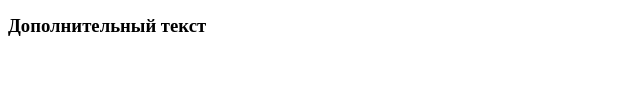
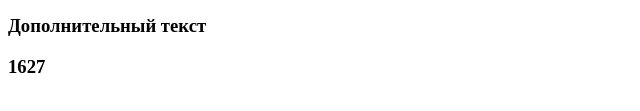
Before and after one commit to Rostislav1985/project, a plain HTML site: page index.html in a window 1280 px wide. Shown: the part 315-426 px from the top of the page, 0-640 px from the left. Drawn offline with Linux system fonts and the light colour scheme.

Commit message:
time 1627

```diff
--- a/index.html
+++ b/index.html
@@ -15,5 +15,6 @@
     <h3>Jamiroquai супер группа!</h3>
     <h3>Матвей умница!</h3>
     <h3>Дополнительный текст</h3>
+    <h3>1627</h3>
 </body>
 </html>
```
